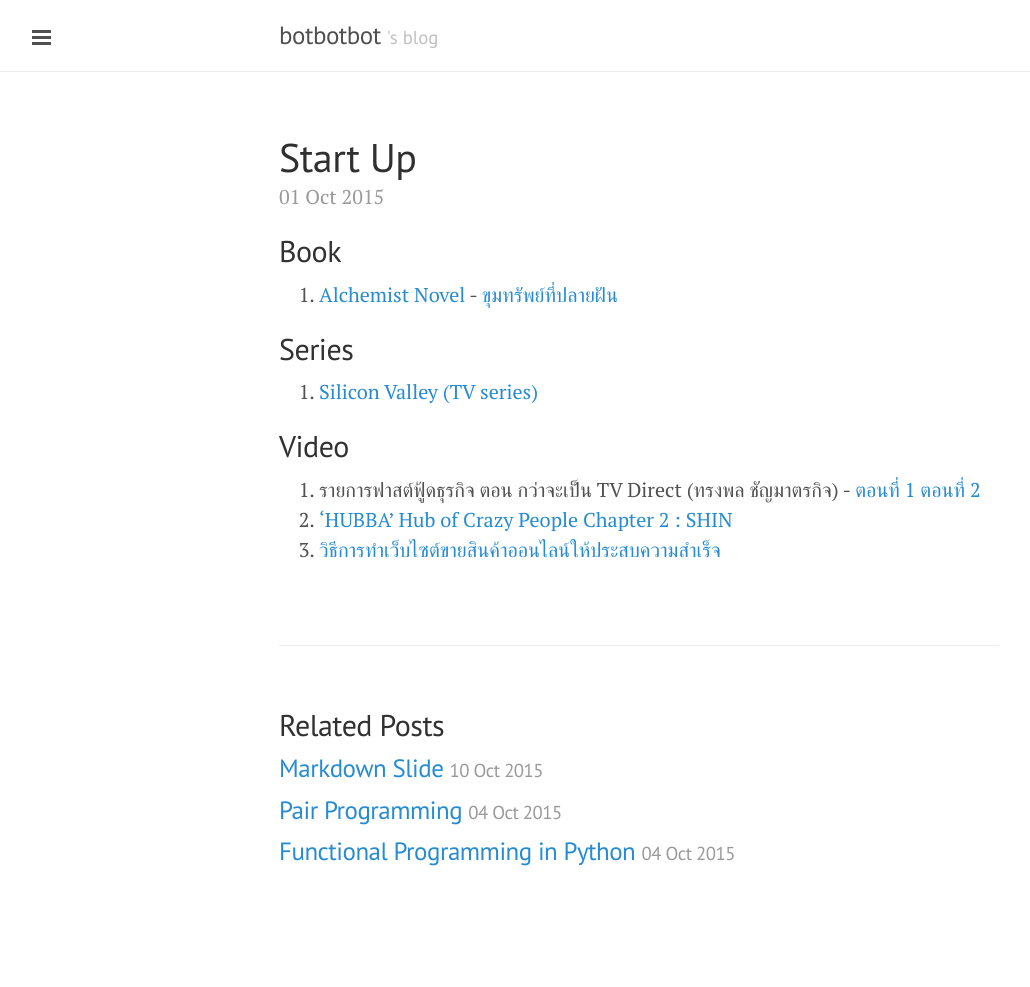
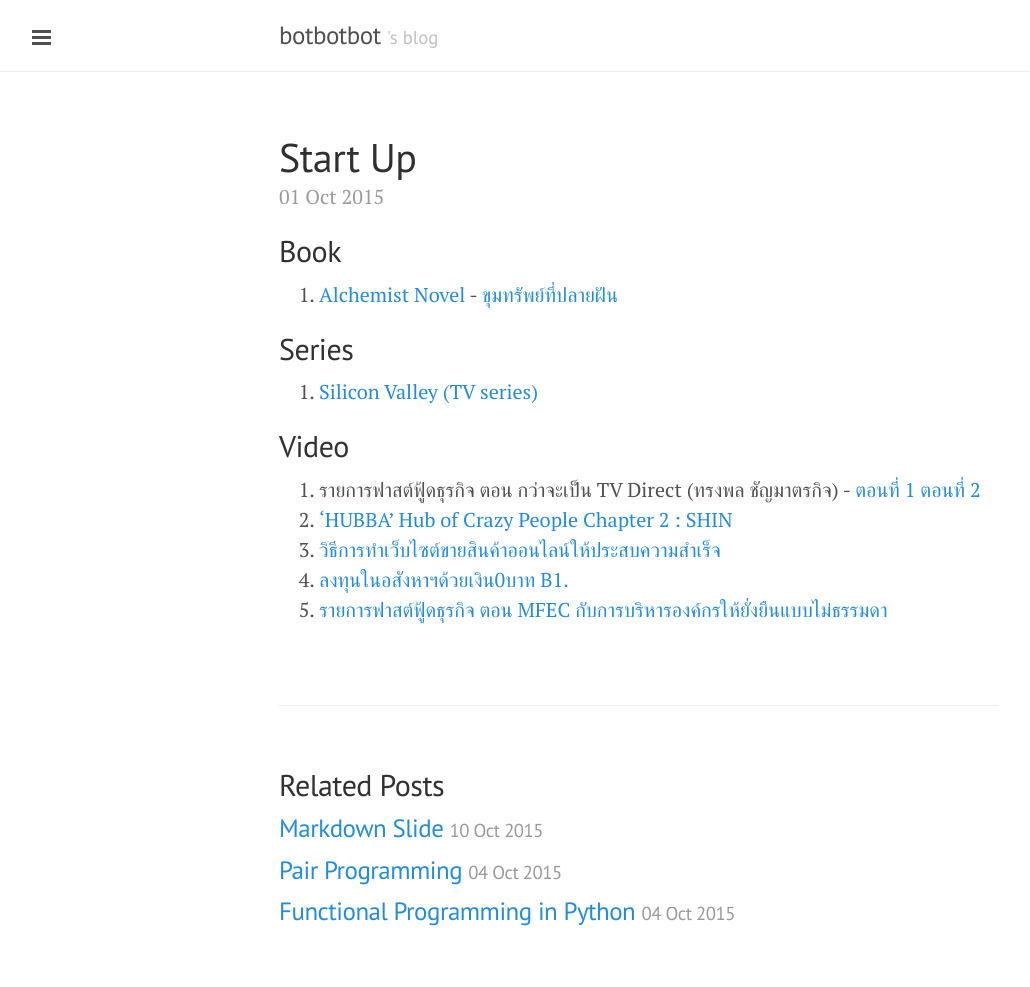
Before and after one commit to ibotdotout/ibotdotout.github.io, a Jekyll site: the page built from _posts/2015-10-01-startup.md, in a window 1280 px wide. Shown: the whole page, without its empty margins (1-1031 px from the left). Built offline with Jekyll 4.4.1, drawn with Linux system fonts in a browser that asks for light colours; Markdown is read by kramdown in place of the engine named in the settings; before the commit the page ends 927 px from its top, so only the background shows below that.

Commit message:
Update startup

```diff
--- a/_posts/2015-10-01-start-up.md
+++ b/_posts/2015-10-01-startup.md
@@ -15,3 +15,5 @@ permalink: startup
 1. รายการฟาสต์ฟู้ดธุรกิจ ตอน กว่าจะเป็น TV Direct (ทรงพล ชัญมาตรกิจ) - [ตอนที่ 1](https://www.youtube.com/watch?v=9T-dth2hdT8) [ตอนที่ 2](https://www.youtube.com/watch?v=wK14QYysBtU)
 2. [‘HUBBA’ Hub of Crazy People Chapter 2 : SHIN](https://www.youtube.com/watch?v=c3OA3898wHY)
 3. [วิธีการทำเว็บไซต์ขายสินค้าออนไลน์ให้ประสบความสำเร็จ](https://www.facebook.com/smartsme/videos/557504484399577/)
+4. [ลงทุนในอสังหาฯด้วยเงิน0บาท B1.](https://www.youtube.com/watch?v=pNvfML-WhH4)
+5. [รายการฟาสต์ฟู้ดธุรกิจ ตอน MFEC กับการบริหารองค์กรให้ยั่งยืนแบบไม่ธรรมดา](https://www.youtube.com/watch?v=RfeVCwE9pkk)
```
